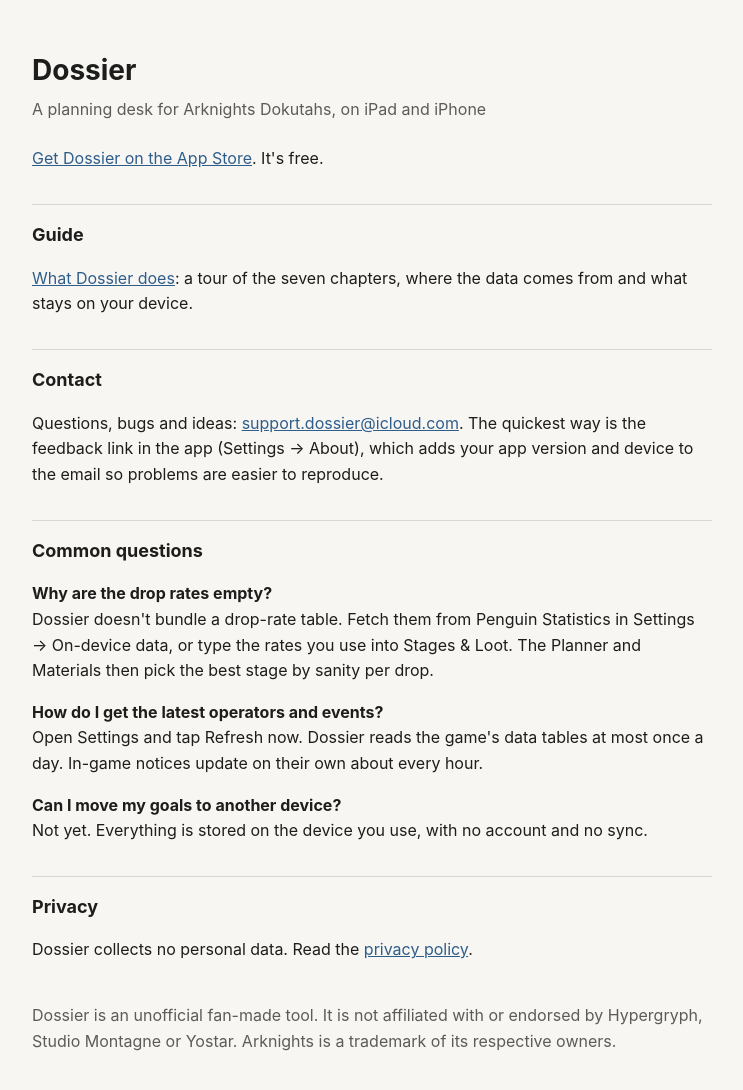
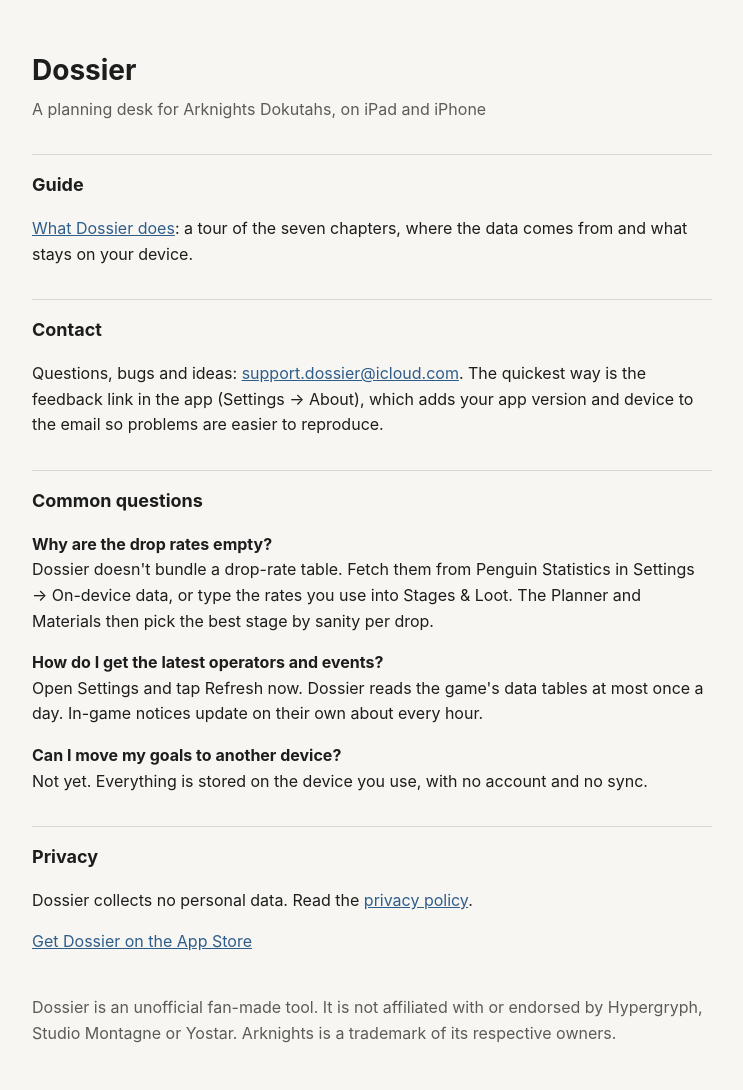
Before and after one commit to dossier-companion/support, a plain HTML site: page index.html in a window 1280 px wide. Shown: the whole page, without its empty margins (268-1011 px from the left). Drawn offline with Linux system fonts and the light colour scheme.

Commit message:
Add files via upload

```diff
--- a/index.html
+++ b/index.html
@@ -31,8 +31,6 @@
 <main>
 <h1>Dossier</h1>
 <p class="meta">A planning desk for Arknights Dokutahs, on iPad and iPhone</p>
-<p><a href="https://apps.apple.com/app/id6828642561">Get Dossier on the App Store</a>. It's free.</p>
-
 <h2>Guide</h2>
 <p><a href="about.html">What Dossier does</a>: a tour of the seven chapters, where the data comes from and what stays on your device.</p>
 
@@ -47,6 +45,8 @@
 <h2>Privacy</h2>
 <p>Dossier collects no personal data. Read the <a href="privacy.html">privacy policy</a>.</p>
 
+<p><a href="https://apps.apple.com/app/id6828642561">Get Dossier on the App Store</a></p>
+
 <p class="meta" style="margin-top:40px">Dossier is an unofficial fan-made tool. It is not affiliated with or endorsed by Hypergryph, Studio Montagne or Yostar. Arknights is a trademark of its respective owners.</p>
 </main>
 </body>
```
Also changed, not shown: about.html (+2 -2 lines).
